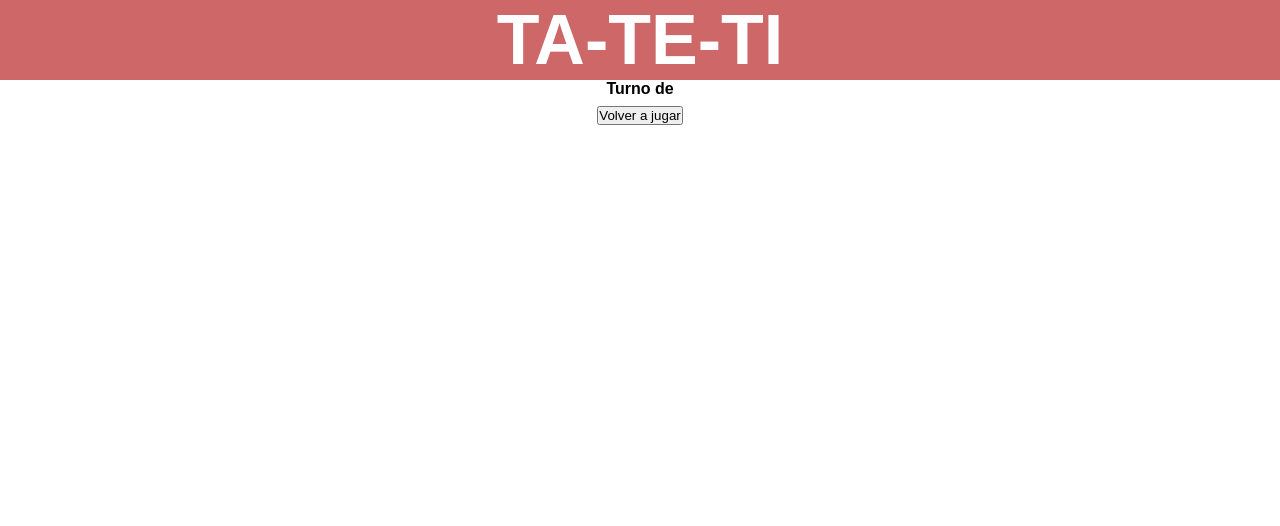
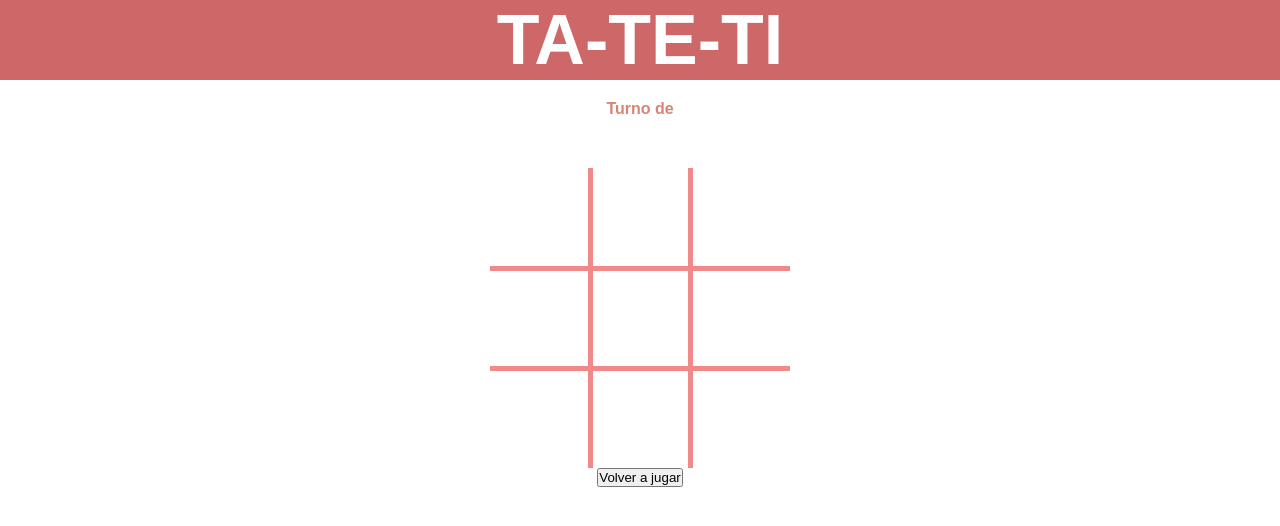
Before and after one commit to miloalfonzo/vueTicTT, a plain HTML site: page index.html in a window 1280 px wide. Drawn offline with nearby package versions, Linux system fonts and the light colour scheme.

Commit message:
Update style.css

```diff
--- a/style.css
+++ b/style.css
@@ -11,16 +11,17 @@
     font-size: 35px;
     background: #ce6868;
     color:white;
+    margin-bottom: 20px;
 }
 
-.inicio  {
-    background-color: rgb(197, 89, 105);
-    margin-top: 20px;
-    height: 400px;
-    width:40%;
+.contenedorTablero {
+    margin-top: 50px;
+    height: 50%;
+    width: 30%;
     border-radius: 5%;
-    color: white;
-    display: inline-block;
+    display: inline-flex;
+    justify-content: center;
+
 }
 
 .contenido{
@@ -39,21 +40,48 @@
     margin: 4px 0 0 4px;
 }
 
+table{
+    position: relative;
+    top:50%;
+    cursor: pointer;
 
-.celda{
-    display: inline-block;
-    width: 100px;
-    height: 100px;
-    justify-content: center;
-    align-items: center;
-    background: white;
-    cursor: pointer;
+
+
 }
 
-.fila:first-child{
-    margin-top: 45px;
+th{
+    width:100px;
+    height: 100px;
+
 }
 
-.resultados{
-    margin-top: 25%;
+table {
+    border-collapse: collapse;
+  }
+  table td, table th {
+    border: 5px solid #f08a8a;
+  }
+  table tr:first-child th {
+    border-top: 0;
+  }
+  table tr th:first-child {
+    border-left: 0;
+  }
+  table tr th:last-child {
+    border-right: 0;
+  }
+  table tr:last-child th{
+    border-bottom: 0;
+  }
+
+.turno{
+	color: #af7b7b;
+    display: inline;
+    padding: 30px;
+
 }
+.noturno{
+	color: #d68577;
+    display: inline;
+    padding: 30px;
+}
```
